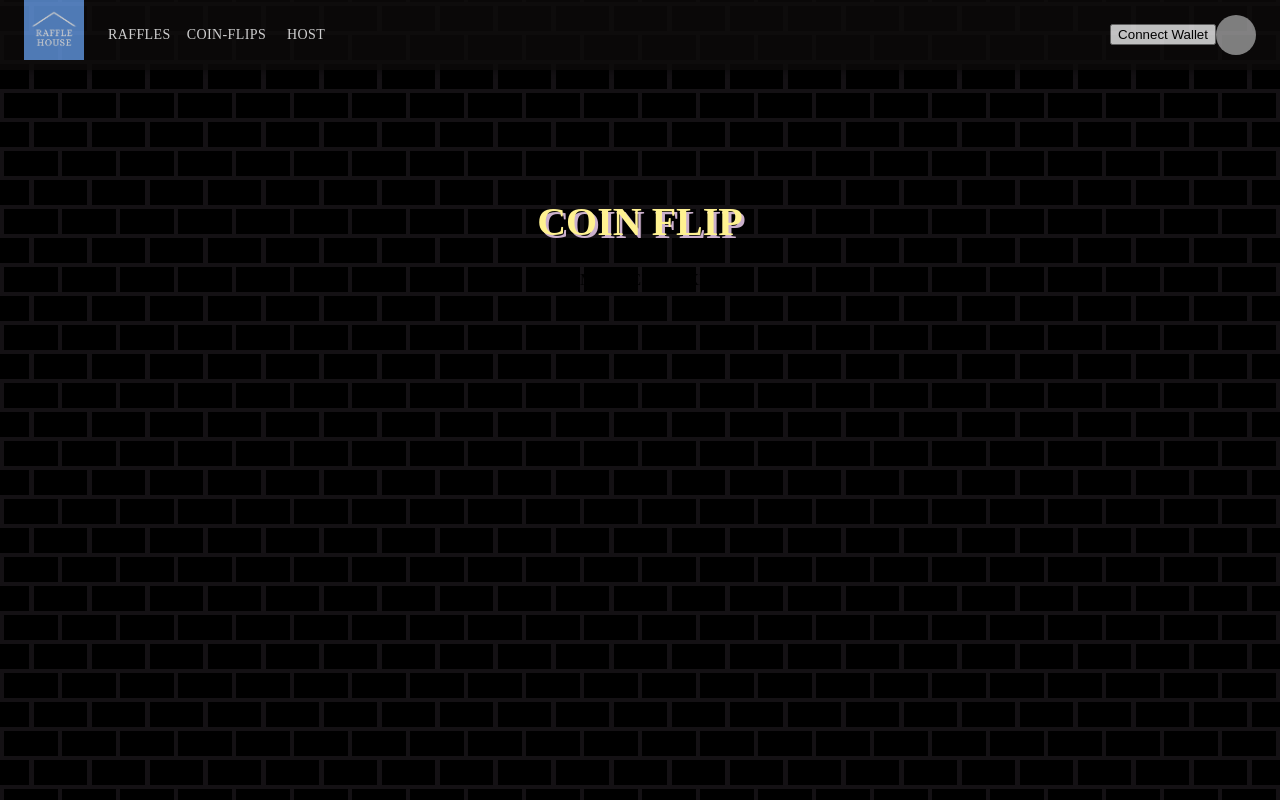
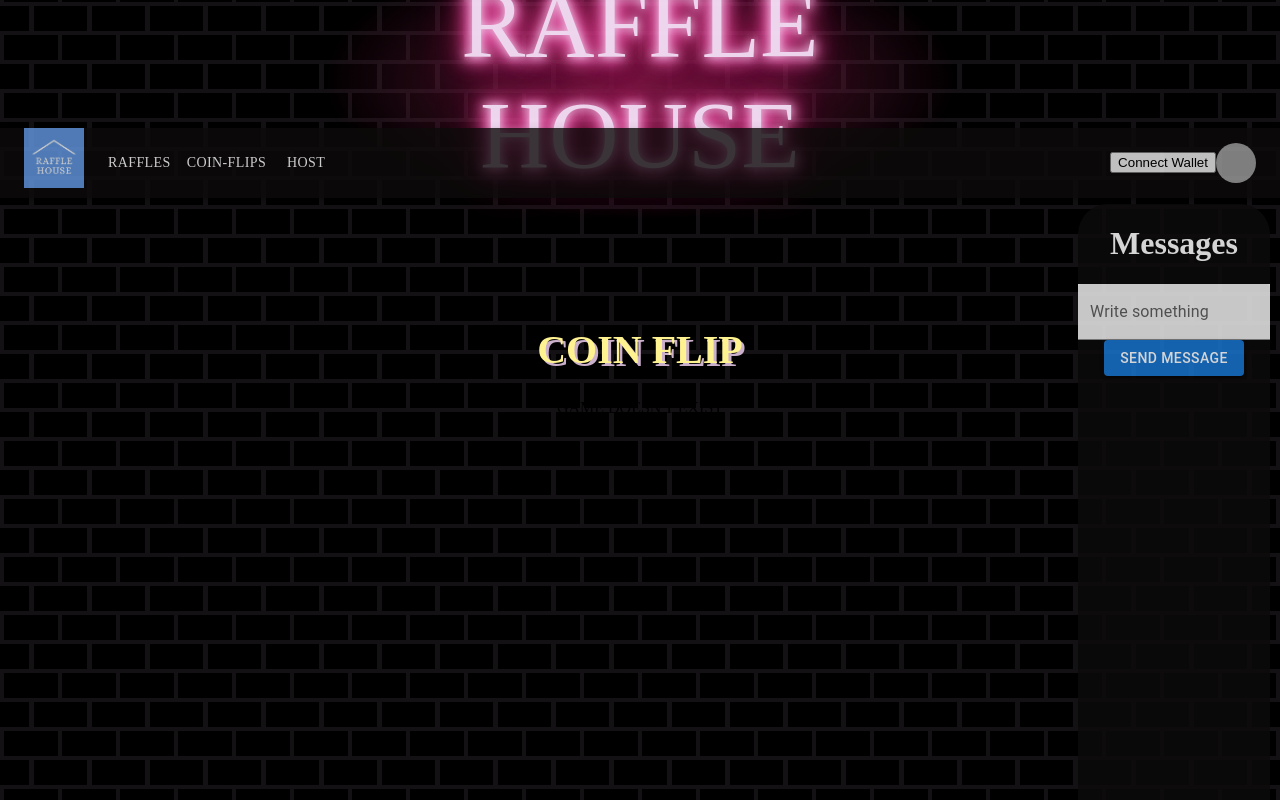
Before and after one commit to rottaj/RaffleHouse, a React (Create React App) app in the folder frontend/: page /coin-flip/1 in a window 1280 px wide. Shown: the top 800 px of the page. Built offline with nearby package versions, Linux system fonts and the light colour scheme; grey boxes are pictures that could not be loaded; a web font is replaced by a local one.

Commit message:
Added Header to all pages

```diff
--- a/frontend/src/Components/PlayersList.css
+++ b/frontend/src/Components/PlayersList.css
@@ -4,6 +4,7 @@
 
 .PlayersList-Box-Header {
     display: flex;
+    color: white;
 }
 
 .PlayersList-Address-Header {
--- a/frontend/src/Containers/CoinFlipViewer.css
+++ b/frontend/src/Containers/CoinFlipViewer.css
@@ -1,10 +1,12 @@
 .CoinFlipViewer-Div-Main {
+    padding-top: 10%;
     text-align: center;
     align-items: center;
     /*background: rgb(50, 50, 128);*/
 }
 
 .Coinflip-Main-Title {
+    /*color: white; */
     color: rgb(255, 242, 145);
     text-shadow: rgb(203, 176, 204) 3px 3px;
     font-size: 40px;
@@ -12,7 +14,7 @@
 
 .CoinFlip-VS-h3 {
     padding-right: 5%;
-    color: rgb(255, 242, 145);
+    color: rgb(3, 3, 3);
     text-shadow: rgb(203, 176, 204) 3px 3px;
     font-size: 40px;
 }
--- a/frontend/src/Containers/CoinFlipViewer.tsx
+++ b/frontend/src/Containers/CoinFlipViewer.tsx
@@ -2,13 +2,12 @@
 import MenuItems from "../Components/MenuItems";
 import { ethers } from "ethers";
 import { _CoinFlip_abi } from '../interfaces/CoinFlip_Interface';
-import "./CoinFlipViewer.css";
-import { WindowRounded } from '@mui/icons-material';
 import TextField from '@mui/material/TextField';
+import Messages from "../Components/Messages";
 import Button from '@mui/material/Button';
 import Footer from '../Components/Footer';
-import { connectContractToSigner } from '@usedapp/core';
-
+import Header from "./Header";
+import "./CoinFlipViewer.css";
 declare let window: any;
 
 interface GameInfoInterface {
@@ -79,7 +78,9 @@
     render() {
         return (
             <div className="CoinFlipViewer-Div-Main">
+                <Header/>
                 <MenuItems account={this.state.account}/>
+                <Messages/>
                 <div className="CoinFlip-Game-Container">
 
                     <h1 className="Coinflip-Main-Title">COIN FLIP</h1>
--- a/frontend/src/Containers/RaffleViewer.css
+++ b/frontend/src/Containers/RaffleViewer.css
@@ -1,4 +1,6 @@
-
+.RaffleViewer-Div-Main {
+    padding-top: 10%;
+}
 
 .RaffleViewer-Viewer-Container {
     margin-top: 5%;
--- a/frontend/src/Containers/RaffleViewer.tsx
+++ b/frontend/src/Containers/RaffleViewer.tsx
@@ -1,15 +1,18 @@
+import { ethers } from 'ethers';
+import { _abi } from "../interfaces/Eyescream_Interface";
+import { _Raffle_abi } from '../interfaces/RaffleEscrow_Interface';
 import React from 'react';
 import MenuItems from '../Components/MenuItems';
 import Deposit from "../Components/Deposit";
 import PlayersList from "../Components/PlayersList";
 import WinnerBox from "../Components/WinnerBox";
-import { ethers } from 'ethers';
-import { _abi } from "../interfaces/Eyescream_Interface";
-import { _Raffle_abi } from '../interfaces/RaffleEscrow_Interface';
+import Messages from "../Components/Messages";
 import Button from '@mui/material/Button';
-import "./RaffleViewer.css";
+import Header from './Header';
 import Footer from '../Components/Footer';
 
+
+import "./RaffleViewer.css";
 const ETHERSCAN_API_NFT_TXN = 'https://api-rinkeby.etherscan.io/api?module=account&action=tokennfttx&address=';
 const ETHERSCAN_API_KEY = 'JPARDRW9CAVF9ZKISWVC3YYM6RP93JNQUC';
 
@@ -145,7 +148,9 @@
     render() {
         return (
             <div className="RaffleViewer-Div-Main">
+                <Header/>
                 <MenuItems account={this.state.account}/>
+                <Messages/>
                 <WinnerBox winner={this.state.gameInfo.winner}/>
                 {console.log("GAME INNFO", this.state.gameInfo)}
                 <div className="RaffleViewer-Viewer-Container">
```
